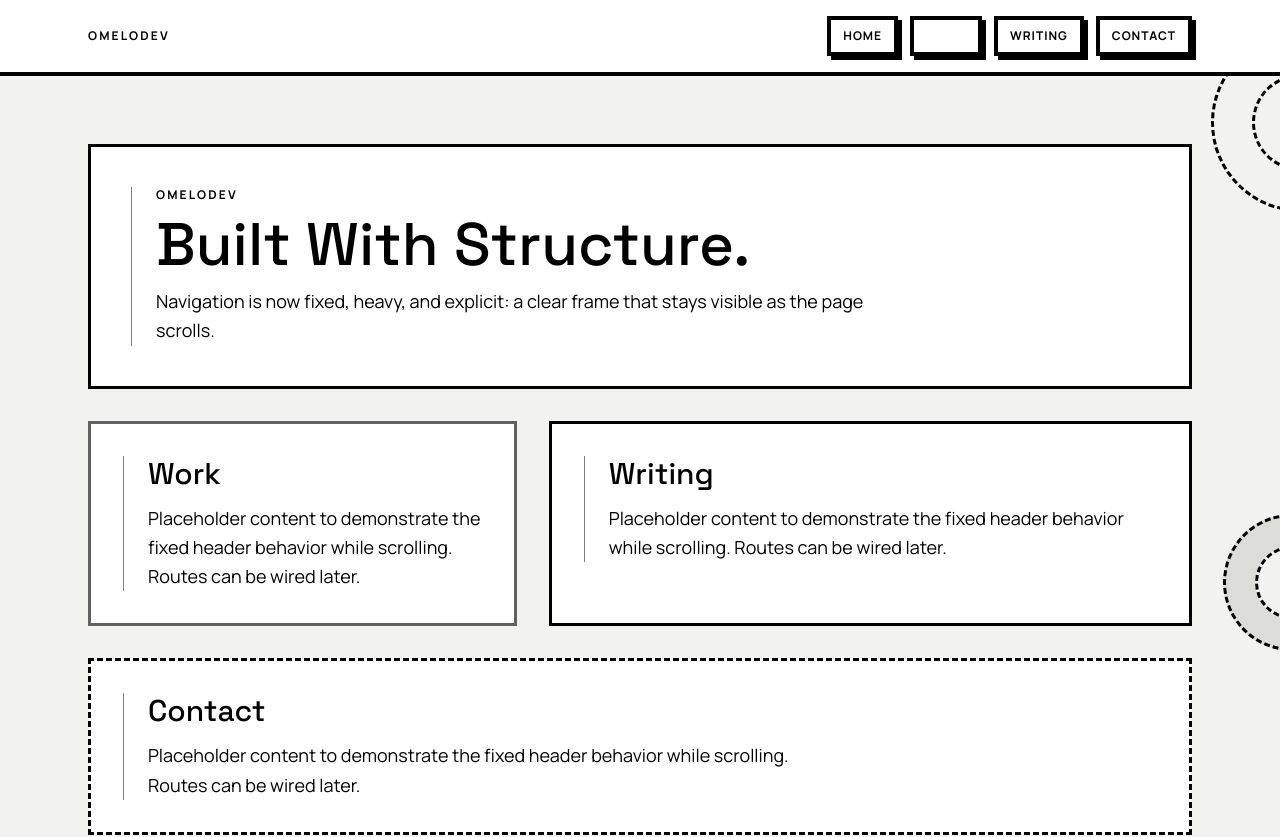
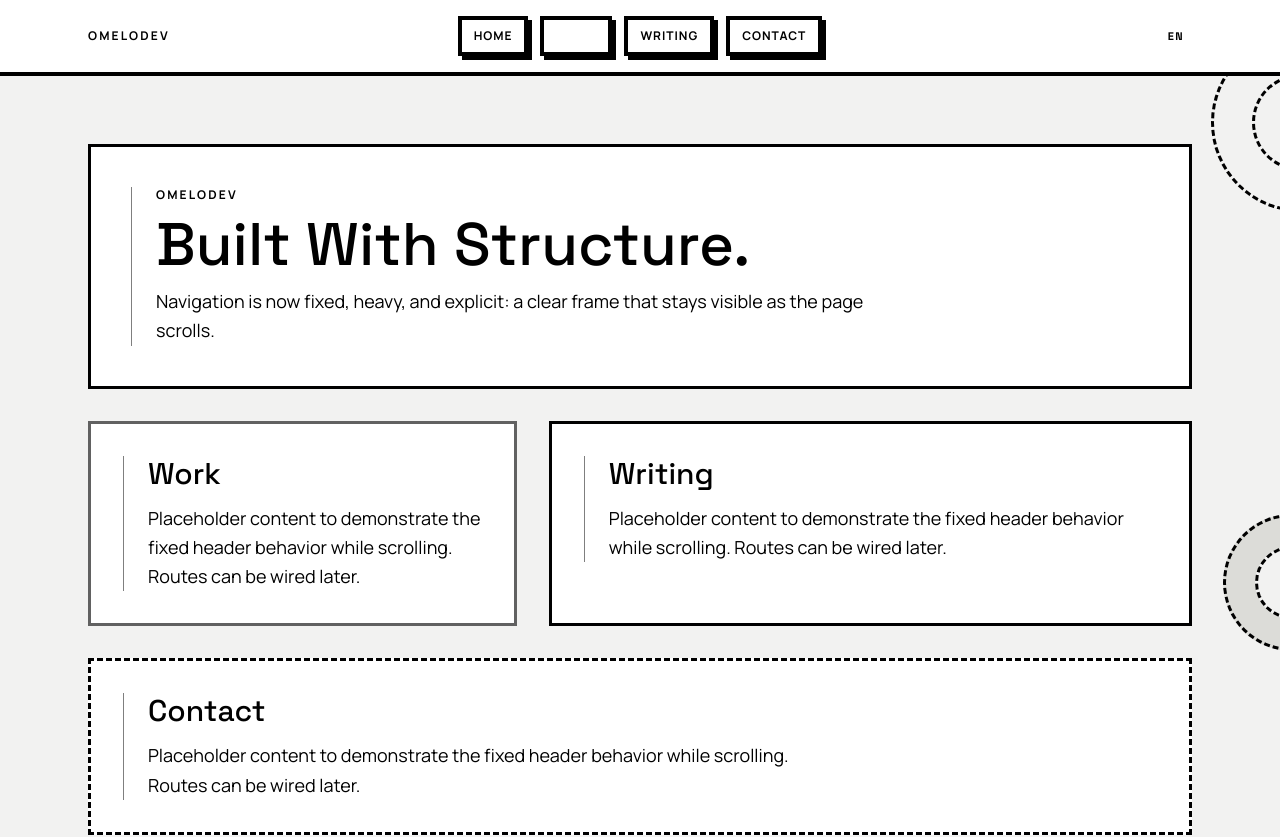
Before and after one commit to melloirl/pomelo, a Vue app: page / in a window 1280 px wide. Shown: the top 837 px of the page. Built offline with nearby package versions, Linux system fonts and the light colour scheme.

Commit message:
feat: added i18n support

```diff
--- a/package.json
+++ b/package.json
@@ -9,7 +9,8 @@
     "preview": "vite preview"
   },
   "dependencies": {
-    "vue": "^3.5.24"
+    "vue": "^3.5.24",
+    "vue-i18n": "^11.2.8"
   },
   "devDependencies": {
     "@tailwindcss/vite": "^4.1.18",
--- a/src/App.vue
+++ b/src/App.vue
@@ -1,4 +1,6 @@
 <script setup lang="ts">
+import { computed } from 'vue'
+import { useI18n } from 'vue-i18n'
 import AppFooter from './components/AppFooter.vue'
 import AppHeader from './components/AppHeader.vue'
 import ColumnLayout from './components/ColumnLayout.vue'
@@ -11,26 +13,26 @@ const ACTIVE_LOCK_RELEASE_THRESHOLD = 220
 const HEADER_SCROLL_OFFSET = 112
 const ENABLE_SECTION_NUMBERING = false
 
-const links = [
+const headerLinks = [
   {
-    label: 'Home',
+    labelKey: 'header.home',
     hash: 'home',
   },
   {
-    label: 'Work',
+    labelKey: 'header.work',
     hash: 'work',
   },
   {
-    label: 'Writing',
+    labelKey: 'header.writing',
     hash: 'writing',
   },
   {
-    label: 'Contact',
+    labelKey: 'header.contact',
     hash: 'contact',
   },
 ] as const
 
-type SectionHash = (typeof links)[number]['hash']
+type SectionHash = (typeof headerLinks)[number]['hash']
 type ColumnCount = 1 | 2 | 3
 type ColumnProportions = readonly [number] | readonly [number, number] | readonly [number, number, number]
 type CardHeadingTag = 'h1' | 'h2' | 'h3'
@@ -54,6 +56,15 @@ interface LayoutRow {
   proportions?: ColumnProportions
   topMarginClass?: string
 }
+
+const { t } = useI18n()
+
+const links = computed(() =>
+  headerLinks.map((link) => ({
+    hash: link.hash,
+    label: t(link.labelKey),
+  })),
+)
 
 const cardsByHash: Record<SectionHash, CardConfig> = {
   home: {
@@ -105,7 +116,7 @@ const layoutRows: readonly LayoutRow[] = [
 ]
 
 const { activeHash, onHashClick } = useHashScroll({
-  trackedHashes: links.map((link) => link.hash),
+  trackedHashes: headerLinks.map((link) => link.hash),
   offset: HEADER_SCROLL_OFFSET,
   lockReleaseThreshold: ACTIVE_LOCK_RELEASE_THRESHOLD,
 })
@@ -113,7 +124,7 @@ const { activeHash, onHashClick } = useHashScroll({
 const { shapes } = useScrollShapes()
 
 const getSectionLabel = (hash: SectionHash) => {
-  const sectionNumber = links.findIndex((link) => link.hash === hash) + 1
+  const sectionNumber = headerLinks.findIndex((link) => link.hash === hash) + 1
   return sectionNumber.toString().padStart(2, '0')
 }
 
--- a/src/components/AppHeader.vue
+++ b/src/components/AppHeader.vue
@@ -1,4 +1,6 @@
 <script setup lang="ts">
+import { useI18n } from 'vue-i18n'
+
 interface HeaderLink {
   label: string
   hash: string
@@ -13,15 +15,21 @@ const props = defineProps<{
 const handleHashClick = (hash: string, event: MouseEvent) => {
   props.onHashClick(hash)(event)
 }
+
+const { locale } = useI18n({ useScope: 'global' })
+
+const toggleLocale = () => {
+  locale.value = locale.value === 'pt-br' ? 'en-us' : 'pt-br'
+}
 </script>
 
 <template>
   <header class="fixed inset-x-0 top-0 z-50 border-black border-b stroke-b-strong bg-white">
-    <div class="mx-auto flex w-full max-w-6xl flex-wrap items-center justify-between gap-3 px-6 py-4">
-      <p class="text-xs font-bold uppercase tracking-[0.18em]">omelodev</p>
+    <div class="mx-auto grid w-full max-w-6xl grid-cols-[1fr_auto_1fr] items-center gap-3 px-6 py-4">
+      <p class="justify-self-start text-xs font-bold uppercase tracking-[0.18em]">omelodev</p>
 
-      <nav aria-label="Primary">
-        <ul class="flex flex-wrap items-center gap-2 sm:gap-3">
+      <nav aria-label="Primary" class="min-w-0">
+        <ul class="flex flex-wrap items-center justify-center gap-2 sm:gap-3">
           <li v-for="link in props.links" :key="link.hash">
             <a
               :href="`#${link.hash}`"
@@ -38,6 +46,15 @@ const handleHashClick = (hash: string, event: MouseEvent) => {
           </li>
         </ul>
       </nav>
+
+      <button
+        type="button"
+        aria-label="Toggle language"
+        @click="toggleLocale"
+        class="justify-self-end inline-flex min-w-8 cursor-pointer items-center justify-center px-1 py-1 font-heading text-[10px] leading-none font-extrabold uppercase tracking-[0.14em] text-black transition-transform duration-150 hover:-translate-y-0.5 hover:scale-105 sm:text-[11px]"
+      >
+        {{ locale === 'pt-br' ? 'PT' : 'EN' }}
+      </button>
     </div>
   </header>
 </template>
--- /dev/null
+++ b/src/i18n/index.ts
@@ -0,0 +1,13 @@
+import { createI18n } from 'vue-i18n'
+import enUs from './messages/en-us'
+import ptBr from './messages/pt-br'
+
+export const i18n = createI18n({
+  legacy: false,
+  locale: 'en-us',
+  fallbackLocale: 'en-us',
+  messages: {
+    'en-us': enUs,
+    'pt-br': ptBr,
+  },
+})
--- /dev/null
+++ b/src/i18n/messages/en-us.ts
@@ -0,0 +1,8 @@
+export default {
+  header: {
+    home: 'Home',
+    work: 'Work',
+    writing: 'Writing',
+    contact: 'Contact',
+  },
+}
--- /dev/null
+++ b/src/i18n/messages/pt-br.ts
@@ -0,0 +1,8 @@
+export default {
+  header: {
+    home: 'Início',
+    work: 'Trabalho',
+    writing: 'Escritos',
+    contact: 'Contato',
+  },
+}
--- a/src/main.ts
+++ b/src/main.ts
@@ -1,5 +1,6 @@
 import { createApp } from 'vue'
 import './style.css'
 import App from './App.vue'
+import { i18n } from './i18n'
 
-createApp(App).mount('#app')
+createApp(App).use(i18n).mount('#app')
```
Also changed, not shown: 1 other file (tests, documents, lock files or other folders).
